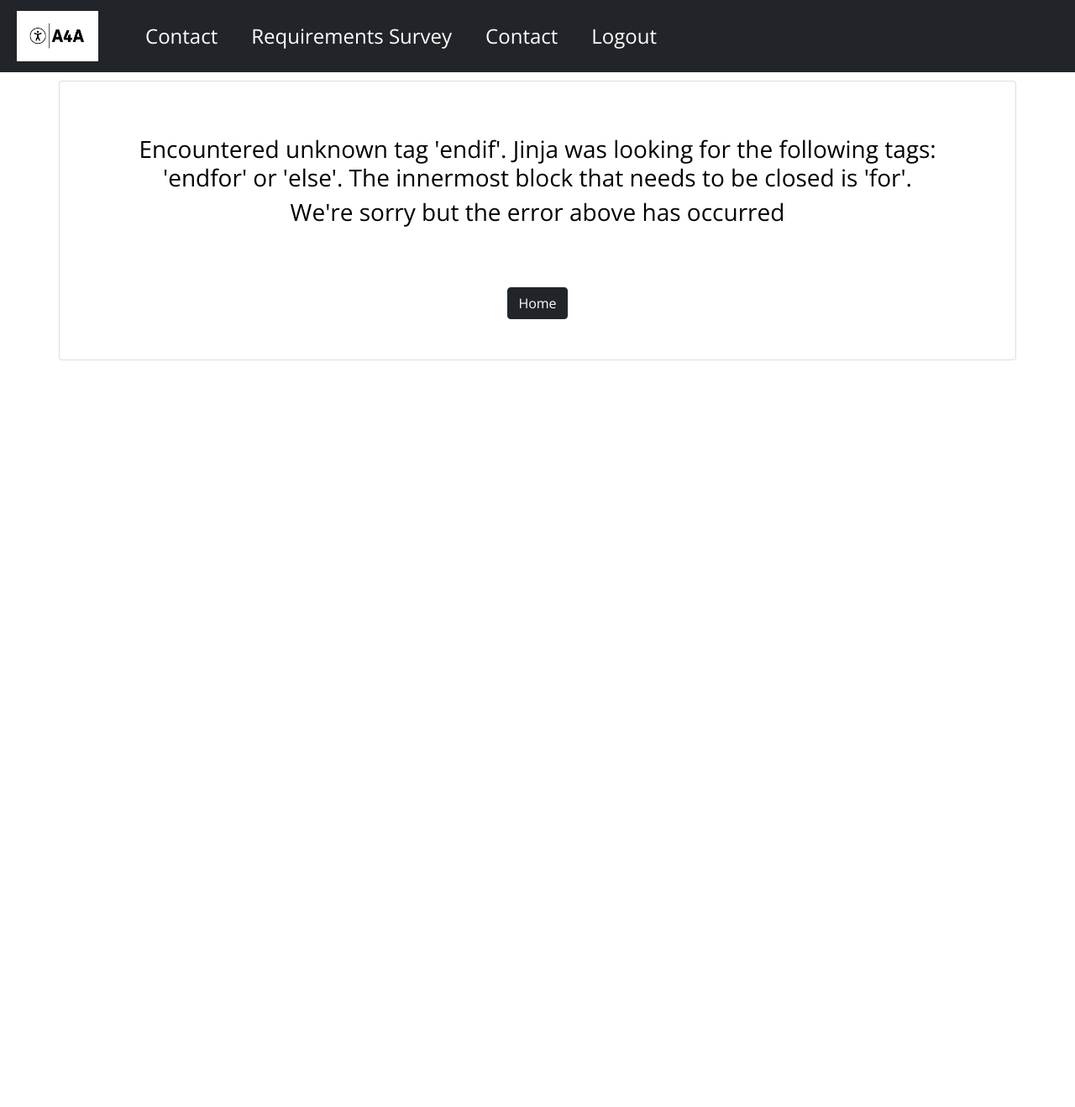
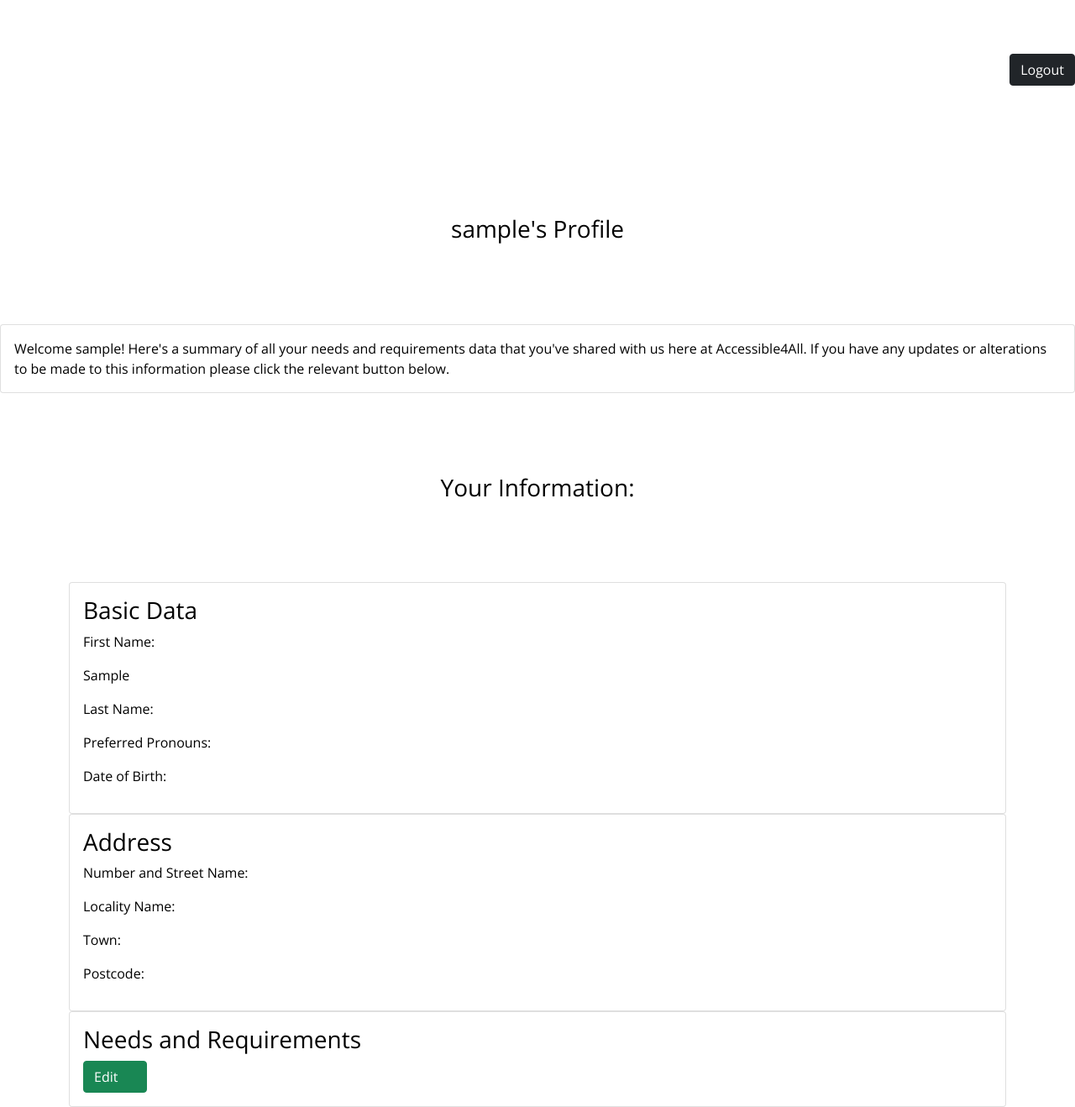
Before and after one commit to AideenM12/Trust-in-soda-hackathon, a Flask app: a page that uses templates/profile.html in a window 1280 px wide. Shown: the whole page at 84% size. Before the commit the page ends 429 px from the top, so only its background shows below. Run offline with Flask 2, Linux system fonts and the light colour scheme; the visitor is signed in with stand-in values (Sample User, id 1); a database or web service that is not in the repository returns one stand-in record (values such as "Sample title"); some libraries are stand-ins or nearby versions.

Commit message:
Update profile route handler

```diff
--- a/app.py
+++ b/app.py
@@ -188,12 +188,13 @@ def profile(username):
     """
     username = mongo.db.users.find_one(
         {"username": session["user"]})["username"]
-    profiles = list(mongo.db.profiles.find(
-        {"username": session["user"]}).sort("_id", -1))
 
+    user = mongo.db.users.find_one({'username': session['user']})
+    username = user['username']
+    first_name = user['first_name']
     if session["user"]:
         return render_template("profile.html", username=username,
-                               profiles=profiles)
+                               first_name=first_name, user=user)
 
     return redirect(url_for("login"))
 
@@ -221,9 +222,7 @@ def insert_profile():
     Take user input from requirements from
     and insert into profile collection
     """
-    profiles = mongo.db.profiles
-
-    if request.method == 'POST':
+    if request.method == "POST":
         visual = "true" if request.form.get("visual") else "false"
         auditory = "true" if request.form.get("auditory") else "false"
         physical = "true" if request.form.get("physical") else "false"
@@ -232,29 +231,36 @@ def insert_profile():
         other = "true" if request.form.get("other") else "false"
         other_impairments = "true" if request.form.get("other_impairments") else "false"
         none = "true" if request.form.get("none") else "false"
-
-        profile_details = {
-            'first_name': request.form['first_name'],
-            'last_name': request.form['last_name'],
-            'preferred_pronouns': request.form['preferred_pronouns'],
-            'date_of_birth': request.form['date_of_birth'],
-            'number_and_street_name': request.form['number_and_street_name'],
-            'locality_name': request.form['locality_name'],
-            'town': request.form['town'],
-            'postcode': request.form['postcode'],
-            'visual': visual,
-            'auditory': auditory,
-            'physical': physical,
-            'cognitive': cognitive,
-            'speech': speech,
-            'other': other,
-            'other_impairments': other_impairments,
-            'none': none
-            }
-
-        profiles.insert_one(profile_details)
-
-        return redirect(url_for('profile'))
+        user = mongo.db.users
+        # Resource: Set Operator -
+        # https://docs.mongodb.com/manual/reference/operator/update/set/
+        user.update(
+            {"username": session["user"]},
+            {"$set":
+                {'first_name': request.form('first_name'),
+                 'last_name': request.form['last_name'],
+                 'preferred_pronouns': request.form['preferred_pronouns'],
+                 'date_of_birth': request.form['date_of_birth'],
+                 'number_and_street_name': request.form['number_and_street_name'],
+                 'locality_name': request.form['locality_name'],
+                 'town': request.form['town'],
+                 'postcode': request.form['postcode'],
+                 'visual': visual,
+                 'auditory': auditory,
+                 'physical': physical,
+                 'cognitive': cognitive,
+                 'speech': speech,
+                 'other': other,
+                 'other_impairments': other_impairments,
+                 'none': none
+                 }}
+        )
+        user = mongo.db.users.find_one({'username': session['user']})
+        username = user['username']
+        first_name = user['first_name']
+        if session['user']:
+            return render_template('profile.html', username=username,
+                                    first_name=first_name, user=user)
 
 
 @app.route("/subcategories")
--- a/templates/profile.html
+++ b/templates/profile.html
@@ -35,7 +35,7 @@
            </div>
         </div>
 
-        {% for profile in profiles %}
+
 
            <!----------Basic Data Content---------->
            <div class="container">
@@ -43,19 +43,17 @@
                   <div class="card-body">
                     <h3>Basic Data</h3>
                  <p class="highlight">First Name:</p>
-                 <p> {{ profile.first_name }} </p>
+                 <p class="highlight">{{ first_name }}</p>
+
 
 
                  <p class="highlight">Last Name:</p>
-                 <p> {{ profile.last_name }} </p>
 
-                 {% if profile.preferred_pronouns %}
                  <p class="highlight"> Preferred Pronouns:</p>
-                <p>{{ profile.preferred_pronouns }} </p>-->
-                 {% endif %}
+
 
                  <p class="highlight">Date of Birth:</p>
-                 <p> {{ profile.date_of_birth }} </p>
+                 <p>  </p>
 
                  </div>
                  </div>
@@ -67,19 +65,19 @@
                 <div class="card-body">
                   <h3>Address</h3>
                <p class="highlight">Number and Street Name:</p>
-               <p> {{ profile.street_name }} </p>-->
+
 
 
                <p class="highlight">Locality Name:</p>
-               <p> {{ profile.locality_name }} </p>-->
+
 
 
                <p class="highlight"> Town:</p>
-              <p> {{ profile.town }} </p>-->
+
 
 
                <p class="highlight">Postcode:</p>
-               <p> {{ profile.postcode }} </p>-->
+
 
                </div>
                </div>
@@ -92,124 +90,9 @@
                 <div class="card-body">
                   <h3>Needs and Requirements</h3>
 
-                 {% if profile.visual %}
-               <p class="highlight">Visual:</p>
-               <p> {{ profile.visual }} </p>
-               {% endif %}
-
-               {% if visual.low_vision == "on" %}
-               <p>{{ visual.low_vision }}</p>
-               {% endif %}
-
-               {% if visual.color_blindness == "on" %}
-               <p>{{ visual.color_blindness }}</p>
-               {% endif %}
-               {% if visual.blind == "on" %}
-               <p>{{ visual.blind }}</p>
-               {% endif %}
-               {% if visual.other == "on" %}
-               <p>{{ visual.other }}</p>
-               {% endif %}
-               {% endif %}
 
 
 
-
-               {% if profile.auditory %}
-               <p class="highlight">Auditory:</p>
-               <p> {{ profile.auditory }} </p>
-
-               {% if auditory.deaf == "on" %}
-               <p>{{ auditory.deaf }}</p>
-               {% endif %}
-               {% if auditory.hoh == "on" %}
-               <p>{{ auditory.hoh }}</p>
-               {% endif %}
-               {% if auditory.other == "on" %}
-               <p>{{ auditory.other }}</p>
-               {% endif %}
-               {% endif %}
-
-               {% if profile.physical %}
-               <p class="highlight">Physical:</p>
-               <p> {{ profile.physical }} </p>
-
-               {% if physical.mobility == "on" %}
-               <p>{{ physical.mobility }}</p>
-               {% endif %}
-
-               {% if physical.motor_control == "on" %}
-               <p>{{ physical.motor_control }}</p>
-               {% endif %}
-               {% if physical.mouse == "on" %}
-               <p>{{ physical.mouse }}</p>
-               {% endif %}
-               {% if physical.slow_response == "on" %}
-               <p>{{ physical.slow_response }}</p>
-               {% endif %}
-               {% if physical.other == "on" %}
-               <p>{{ physical.other }}</p>
-               {% endif %}
-               {% endif %}
-
-               {% if profile.cognitive %}
-               <p class="highlight">Cognitive:</p>
-               <p> {{ profile.cognitive }} </p>
-
-               {% if physical.mobility == "on" %}
-               <p>{{ physical.mobility }}</p>
-               {% endif %}
-
-               {% if physical.motor_control == "on" %}
-               <p>{{ physical.motor_control }}</p>
-               {% endif %}
-               {% if physical.mouse == "on" %}
-               <p>{{ physical.mouse }}</p>
-               {% endif %}
-               {% if physical.slow_response == "on" %}
-               <p>{{ physical.slow_response }}</p>
-               {% endif %}
-               {% if physical.other == "on" %}
-               <p>{{ physical.other }}</p>
-               {% endif %}
-               {% endif %}
-
-               {% if profile.speech %}
-               <p class="highlight">Speech:</p>
-               <p> {{ profile.speech }} </p>
-
-               {% if speech.stutter == "on" %}
-               <p>{{ speech.stutter }}</p>
-               {% endif %}
-               {% if speech.apraxia == "on" %}
-               <p>{{ speech.apraxia }}</p>
-               {% endif %}
-               {% if speech.dysarthria == "on" %}
-               <p>{{ speech.dysarthria }}</p>
-               {% endif %}
-               {% if speech.articulation == "on" %}
-               <p>{{ speech.articulation }}</p>
-               {% endif %}
-               {% if speech.phonemic == "on" %}
-               <p>{{ speech.phonemic }}</p>
-               {% endif %}
-               {% if speech.mute == "on" %}
-               <p>{{ speech.mute }}</p>
-               {% endif %}
-               {% if speech.other == "on" %}
-               <p>{{ speech.other }}</p>
-               {% endif %}
-               {% endif %}
-
-               {% if profile.other %}
-               <p class="highlight">Other:</p>
-               <p> {{ profile.other }} </p>
-               {% endif %}
-
-               {% if profile.none %}
-               <p class="highlight">None:</p>
-               <p> {{ profile.none }} </p>
-               {% endif %}
 
                <button type="submit" class="btn btn-success">
                 Edit
```
